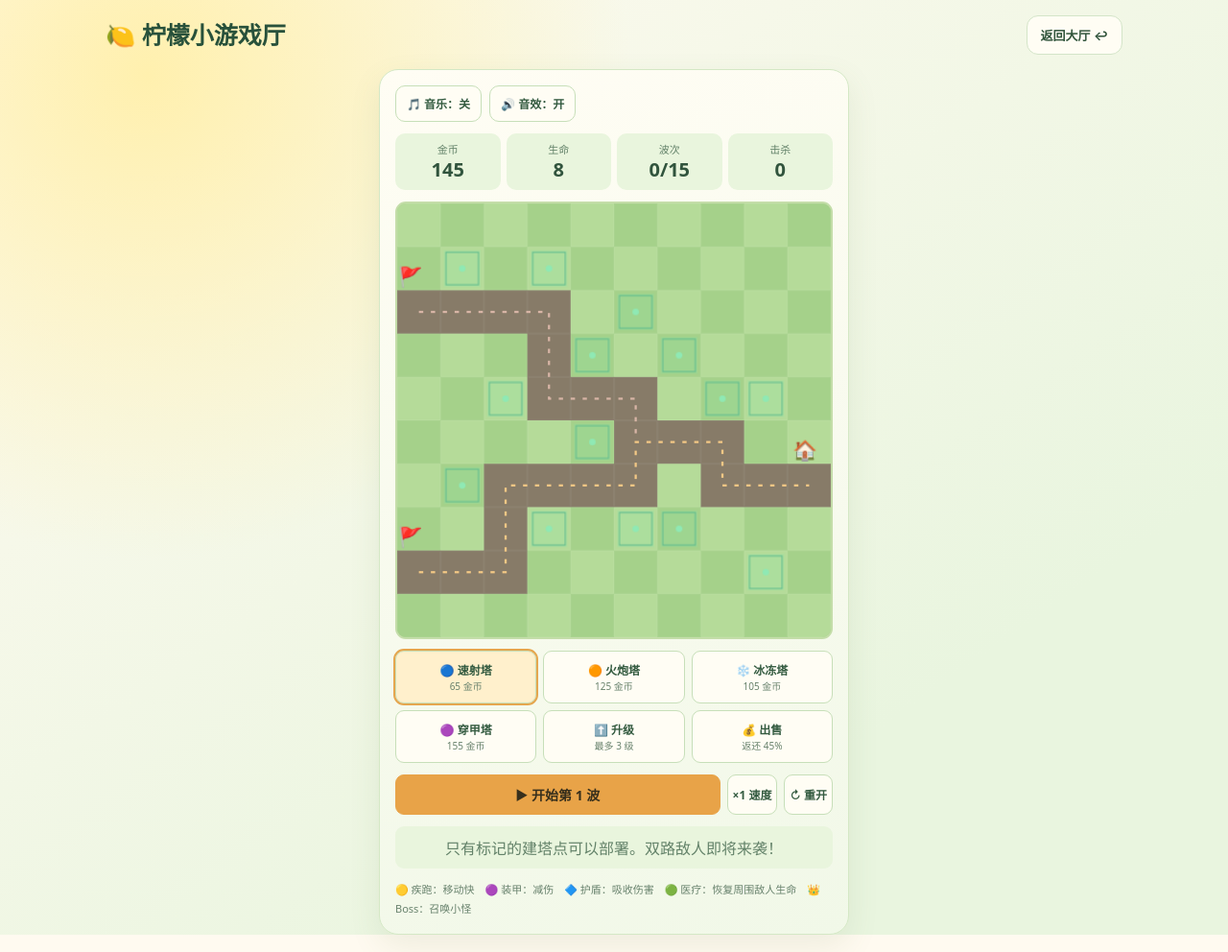
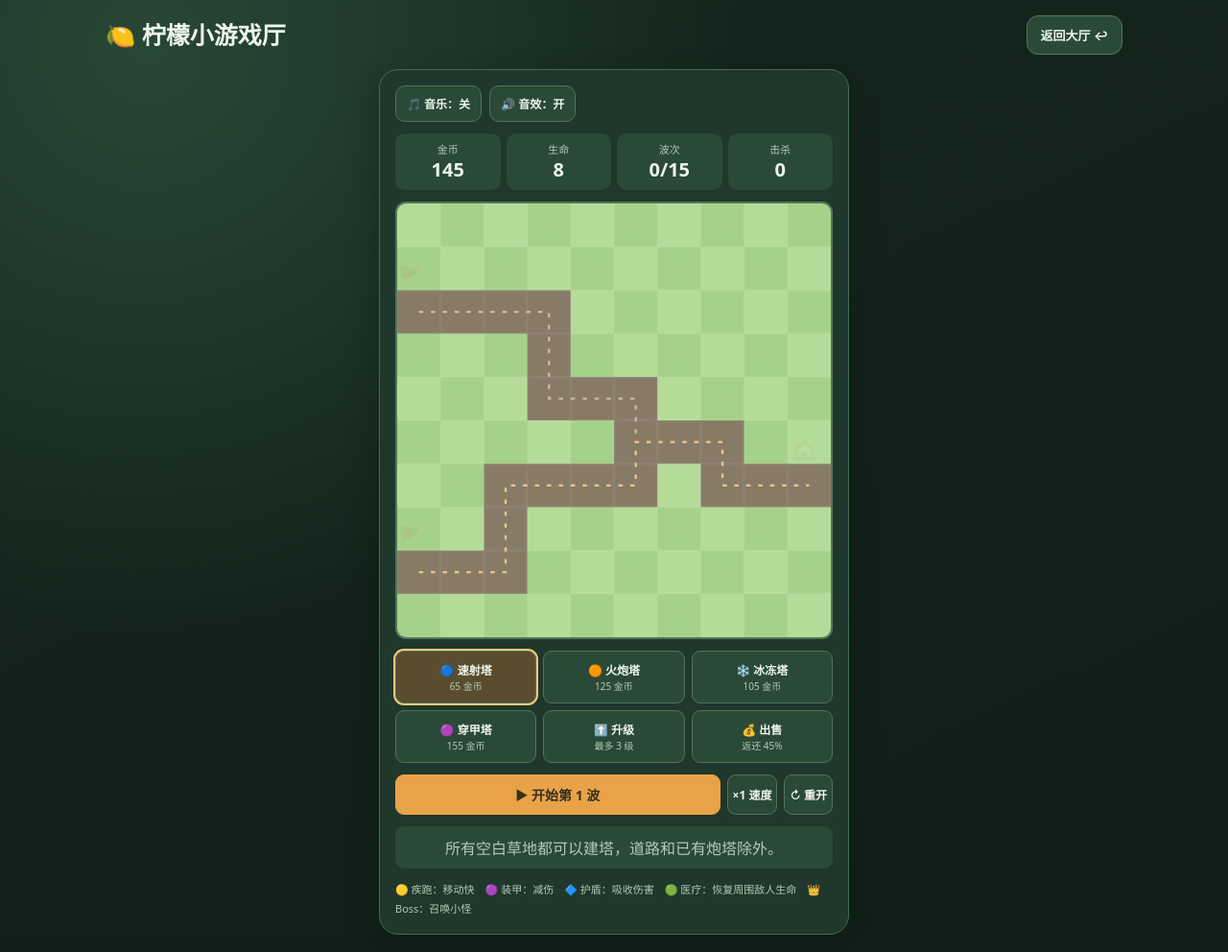
Before and after one commit to frankwang98/lemon_minigame, a plain HTML site: page tower-defense-3.html in a window 1280 px wide. Shown: the whole page at 96% size. Drawn offline with Linux system fonts and the dark colour scheme.

Commit message:
feat: free grass tower placement and adaptive H5 light-dark themes

```diff
--- a/h5-theme.css
+++ b/h5-theme.css
@@ -34,3 +34,31 @@ body{background:radial-gradient(circle at 12% 8%,#fff0ae 0,transparent 35%),line
 .hall-game{background:#fffdf5!important;border-color:#d3e7c7;box-shadow:0 12px 32px #607e461c}
 .hall-audio button{background:#fffdf4;border-color:#c8dfb9;color:#30543b}
 .hall-tip{color:#65806a}
+
+/* System-following theme, shared by the hall and all three H5 games. */
+@media (prefers-color-scheme: dark){
+ :root{color-scheme:dark;--bg:#121f1a;--panel:#20372b;--panel2:#2b4937;--line:#4e7059;--text:#edf6e9;--muted:#b2cbb7;--accent:#a6e2b3}
+ html{background:#121f1a}
+ body,body.hall-light,body.catch-light{background:radial-gradient(circle at 12% 5%,#294735,transparent 42%),linear-gradient(155deg,#15271e,#101e19)!important;color:#edf6e9!important}
+ .hall-heading,.hall-light .hall-heading,.catch-light .hall-heading{color:#edf6e9}
+ .hall-nav .hall-back,.hall-light .hall-nav .hall-back,.catch-light .hall-back,.hall-action{background:#2b4937;color:#edf6e9;border-color:#55765c}
+ .hall-game,.game.hall-game,.tower-light .game.hall-game,.catch-light .game.hall-game,.hall-light .tiles .tile.hall-game,.hall-light .tiles .tile:nth-child(2),.hall-light .tiles .tile:nth-child(3),.hall-light .game-area .frame.hall-game{background:#20372b!important;color:#edf6e9;border-color:#456b50;box-shadow:0 12px 32px #09150d55}
+ .hall-light .tiles .tile small,.hall-light .hint,.hall-light footer,.hall-light .game-area #instructions,.hall-tip{color:#b2cbb7}
+ .hall-audio button,.hall-light .game-area .hall-audio button,.catch-light .tool,.tower-light .tools button,.tower-light .controls button:not(.main),.tower-light .sound-switch button{background:#2b4937;color:#edf6e9;border-color:#52745a}
+ .tower-light .stat,.tower-light .msg,.catch-light .stat{background:#2b4937;color:#b2cbb7}
+ .tower-light .stat b,.catch-light .stat,.catch-light .tray-head{color:#edf6e9}
+ .tower-light .small,.tower-light .legend,.catch-light .hintline{color:#b2cbb7}
+ .tower-light .tools button.sel{background:#5a4d2e;outline-color:#f3ca7d}
+ .tower-light canvas{background:#294d38;border-color:#4f7956}
+ .catch-light .board{background:radial-gradient(ellipse at 50% 40%,#5c8255,#365e41 65%,#254634);border-color:#618c65}
+ .catch-light .slot{background:#193327;border-color:#52765a}
+ .catch-light .slot.filled{background:#e7d4a6}
+ .catch-light .progress{background:#1b3326}
+ .catch-light .message{color:#f0d08b}
+ .catch-light .modal{background:#10241ded;color:#edf6e9}
+ .catch-light .modal #summary{color:#b2cbb7}
+ .match-caption{color:#e2f1dd}
+}
+.catch-light #time{color:inherit}
+.catch-light #time.time-warning{color:#d75037}
+@media (prefers-color-scheme:dark){.catch-light #time.time-warning{color:#ffad95}}
--- a/lemon-catch.js
+++ b/lemon-catch.js
@@ -22,7 +22,7 @@ timer=setInterval(()=>{if(ended||document.hidden)return;seconds=Math.max(0,secon
 function metrics(){
 $('level').textContent=level;$('left').textContent=remaining;$('score').textContent=score;
 $('time').textContent=String(Math.floor(seconds/60)).padStart(2,'0')+':'+String(seconds%60).padStart(2,'0');
-$('time').style.color=seconds<=30?'#ff9d8c':'#fff';
+$('time').classList.toggle('time-warning',seconds<=30);
 $('progress').style.width=(total?(total-remaining)/total*100:0)+'%';
 }
 function render(){
--- a/tower-defense-3.html
+++ b/tower-defense-3.html
@@ -17,13 +17,13 @@ a.back{display:block;max-width:490px;margin:12px auto 0;padding:0 16px;color:#b8
 <canvas id="xCanvas" width="400" height="400" aria-label="塔防地图"></canvas>
 <div class="tools"><button data-mode="gun" class="sel">🔵 速射塔<div class="small">65 金币</div></button><button data-mode="cannon">🟠 火炮塔<div class="small">125 金币</div></button><button data-mode="ice">❄️ 冰冻塔<div class="small">105 金币</div></button><button data-mode="laser">🟣 穿甲塔<div class="small">155 金币</div></button><button data-mode="upgrade">⬆️ 升级<div class="small">最多 3 级</div></button><button data-mode="sell">💰 出售<div class="small">返还 45%</div></button></div>
 <div class="controls"><button class="main" id="xStart">▶ 开始第 1 波</button><button id="xSpeed">×1 速度</button><button id="xReset">↻ 重开</button></div>
-<div id="xMsg" class="msg" aria-live="polite">只有标记的建塔点可以部署。双路敌人即将来袭！</div><div class="legend">🟡 疾跑：移动快　🟣 装甲：减伤　🔷 护盾：吸收伤害　🟢 医疗：恢复周围敌人生命　👑 Boss：召唤小怪</div></main><script src="./h5-music.js"></script><script src="./h5-swipe.js"></script>
+<div id="xMsg" class="msg" aria-live="polite">所有空白草地都可以建塔，道路和已有炮塔除外。</div><div class="legend">🟡 疾跑：移动快　🟣 装甲：减伤　🔷 护盾：吸收伤害　🟢 医疗：恢复周围敌人生命　👑 Boss：召唤小怪</div></main><script src="./h5-music.js"></script><script src="./h5-swipe.js"></script>
 <script>
 (function(){
 const root=document.getElementById('hellTD'),q=s=>root.querySelector(s),cv=q('#xCanvas'),c=cv.getContext('2d'),S=40;
 const paths=[[[0,2],[1,2],[2,2],[3,2],[3,3],[3,4],[4,4],[5,4],[5,5],[6,5],[7,5],[7,6],[8,6],[9,6]],[[0,8],[1,8],[2,8],[2,7],[2,6],[3,6],[4,6],[5,6],[5,5],[6,5],[7,5],[7,6],[8,6],[9,6]]];
 const slots=[[1,1],[3,1],[5,2],[4,3],[2,4],[4,5],[6,3],[7,4],[8,4],[1,6],[3,7],[5,7],[6,7],[8,8]];
-const slotSet=new Set(slots.map(p=>p.join(',')));
+const roadSet=new Set(paths.flat().map(p=>p.join(',')));
 const config={gun:{cost:65,range:100,dmg:17,rate:.25,color:'#42b5ff'},cannon:{cost:125,range:118,dmg:62,rate:1.3,color:'#ffac50'},ice:{cost:105,range:100,dmg:9,rate:.65,color:'#8ee9ff'},laser:{cost:155,range:132,dmg:44,rate:.72,color:'#c58cff'}};
 let gold,life,wave,kills,towers,enemies,shots,mode,active,ended,spawned,clock,speed,last,uid,bossSpawn;
 let soundEnabled=true,soundContext=null,lastShotSound=0;
@@ -34,7 +34,7 @@ root.addEventListener('pointerdown',unlockSound,{passive:true});
 const msg=s=>q('#xMsg').textContent=s;
 function sync(){q('#xGold').textContent=gold;q('#xLife').textContent=life;q('#xWave').textContent=wave+'/15';q('#xKills').textContent=kills;q('#xStart').disabled=active||ended||wave>=15}
 function choose(m){mode=m;root.querySelectorAll('[data-mode]').forEach(b=>b.classList.toggle('sel',b.dataset.mode===m))}
-function reset(){gold=145;life=8;wave=0;kills=0;towers=[];enemies=[];shots=[];mode='gun';active=false;ended=false;spawned=0;clock=0;speed=1;last=0;uid=0;bossSpawn=0;q('#xSpeed').textContent='×1 速度';q('#xStart').textContent='▶ 开始第 1 波';msg('只有标记的建塔点可以部署。双路敌人即将来袭！');choose('gun');sync()}
+function reset(){gold=145;life=8;wave=0;kills=0;towers=[];enemies=[];shots=[];mode='gun';active=false;ended=false;spawned=0;clock=0;speed=1;last=0;uid=0;bossSpawn=0;q('#xSpeed').textContent='×1 速度';q('#xStart').textContent='▶ 开始第 1 波';msg('所有空白草地都可以建塔，道路和已有炮塔除外。');choose('gun');sync()}
 function pos(e){let path=paths[e.lane],i=Math.min(Math.floor(e.p),path.length-2),f=Math.min(1,e.p-i),a=path[i],b=path[i+1];return{x:(a[0]+(b[0]-a[0])*f+.5)*S,y:(a[1]+(b[1]-a[1])*f+.5)*S}}
 function total(){return 7+wave*2}
 function spawn(type,lane,p=0){let mult=Math.pow(1.27,wave-1),hp={normal:65,fast:43,armor:170,shield:100,medic:90,boss:900}[type]*mult;enemies.push({id:++uid,type,lane,p,hp,max:hp,shield:type==='shield'?hp*.9:0,v:{normal:.7,fast:1.35,armor:.42,shield:.68,medic:.58,boss:.32}[type],reward:{normal:12,fast:16,armor:24,shield:19,medic:25,boss:120}[type],slow:0,heal:0,summon:0})}
@@ -42,7 +42,7 @@ root.querySelectorAll('[data-mode]').forEach(b=>b.onclick=()=>choose(b.dataset.m
 q('#xSpeed').onclick=()=>{speed=speed===1?2:speed===2?3:1;q('#xSpeed').textContent='×'+speed+' 速度'};
 q('#xReset').onclick=reset;
 q('#xStart').onclick=()=>{if(active||ended||wave>=15)return;wave++;active=true;sound(540,.16,.08);spawned=0;clock=0;q('#xStart').textContent='⚔️ 进攻中';msg(wave%5===0?'⚠️ Boss 入侵！':'第 '+wave+' 波：双路进攻');sync()};
-cv.addEventListener('pointerdown',ev=>{if(ended)return;let r=cv.getBoundingClientRect(),x=Math.floor((ev.clientX-r.left)*400/r.width/40),y=Math.floor((ev.clientY-r.top)*400/r.height/40);let t=towers.find(t=>t.x===x&&t.y===y);if(mode==='upgrade'){if(!t){msg('请选择已有炮塔');return}if(t.level===3){msg('已达到最高等级');return}let cost=65+t.level*65;if(gold<cost){msg('升级需要 '+cost+' 金币');return}gold-=cost;t.spent+=cost;t.level++;sound(730,.15,.07);msg('升级成功，Lv.'+t.level)}else if(mode==='sell'){if(!t){msg('这里没有炮塔');return}let amount=Math.floor(t.spent*.45);gold+=amount;towers=towers.filter(v=>v!==t);sound(340,.12,.06);msg('出售获得 '+amount+' 金币')}else{if(!slotSet.has(x+','+y)){msg('只能在发光的建塔点建造！');return}if(t){msg('位置已占用');return}let cost=config[mode].cost;if(gold<cost){msg('金币不足，需要 '+cost);return}gold-=cost;towers.push({x,y,type:mode,level:1,spent:cost,cool:0});sound(580,.11,.07);msg('建造成功')}sync()});
+cv.addEventListener('pointerdown',ev=>{if(ended)return;let r=cv.getBoundingClientRect(),x=Math.floor((ev.clientX-r.left)*400/r.width/40),y=Math.floor((ev.clientY-r.top)*400/r.height/40);let t=towers.find(t=>t.x===x&&t.y===y);if(mode==='upgrade'){if(!t){msg('请选择已有炮塔');return}if(t.level===3){msg('已达到最高等级');return}let cost=65+t.level*65;if(gold<cost){msg('升级需要 '+cost+' 金币');return}gold-=cost;t.spent+=cost;t.level++;sound(730,.15,.07);msg('升级成功，Lv.'+t.level)}else if(mode==='sell'){if(!t){msg('这里没有炮塔');return}let amount=Math.floor(t.spent*.45);gold+=amount;towers=towers.filter(v=>v!==t);sound(340,.12,.06);msg('出售获得 '+amount+' 金币')}else{if(x<0||x>=10||y<0||y>=10||roadSet.has(x+','+y)){msg('道路上不能建塔，请选择空白草地！');return}if(t){msg('位置已占用');return}let cost=config[mode].cost;if(gold<cost){msg('金币不足，需要 '+cost);return}gold-=cost;towers.push({x,y,type:mode,level:1,spent:cost,cool:0});sound(580,.11,.07);msg('建造成功')}sync()});
 function hit(e,d,t){if(e.type==='armor'&&t.type!=='laser')d*=.32;if(e.type==='boss'&&t.type!=='laser')d*=.7;if(e.shield>0){let used=Math.min(e.shield,d);e.shield-=used;d-=used}e.hp-=d;if(t.type==='ice')e.slow=Math.max(e.slow,1.8)}
 function update(dt){if(!active)return;clock-=dt;if(spawned<total()&&clock<=0){let n=spawned,type=n%9===8?'medic':n%6===5?'shield':n%5===3?'armor':n%3===1?'fast':'normal';if(wave%5===0&&n===total()-1)type='boss';spawn(type,n%2);spawned++;clock=Math.max(.24,.7-wave*.019)}
 for(let e of enemies){e.slow=Math.max(0,e.slow-dt);e.p+=e.v*(e.slow>0?.48:1)*dt;if(e.type==='medic'){e.heal+=dt;if(e.heal>=1.4){e.heal=0;let ep=pos(e);for(let other of enemies){let op=pos(other);if(Math.hypot(op.x-ep.x,op.y-ep.y)<95)other.hp=Math.min(other.max,other.hp+other.max*.075)}}}if(e.type==='boss'){e.summon+=dt;if(e.summon>=3.8){e.summon=0;bossSpawn++;if(bossSpawn<15)spawn('fast',e.lane,Math.max(0,e.p-.65))}}}
@@ -51,9 +51,9 @@ shots=shots.filter(s=>(s.ttl-=dt)>0);
 for(let i=enemies.length-1;i>=0;i--){let e=enemies[i];if(e.hp<=0){gold+=e.reward;kills++;enemies.splice(i,1)}else if(e.p>=paths[e.lane].length-1){life-=e.type==='boss'?5:e.type==='armor'?2:1;enemies.splice(i,1)}}
 if(life<=0){life=0;active=false;ended=true;q('#xStart').textContent='失败';sound(150,.4,.09);msg('💀 基地失守！最终到达第 '+wave+' 波。')}
 else if(spawned>=total()&&enemies.length===0){active=false;if(wave===15){ended=true;q('#xStart').textContent='🏆 胜利';sound(880,.35,.09);msg('🏆 全部 15 波通关！你守住了基地！')}else{gold+=20;q('#xStart').textContent='▶ 开始第 '+(wave+1)+' 波';msg('守住第 '+wave+' 波，奖励 20 金币。')}}sync()}
-function draw(){c.clearRect(0,0,400,400);let road=new Set(paths.flat().map(p=>p.join(',')));for(let y=0;y<10;y++)for(let x=0;x<10;x++){c.fillStyle=road.has(x+','+y)?'#877b68':(x+y)%2?'#a5d18a':'#b5db99';c.fillRect(x*S,y*S,S,S);c.strokeStyle='rgba(255,255,255,.045)';c.strokeRect(x*S+.5,y*S+.5,39,39)}
+function draw(){c.clearRect(0,0,400,400);let road=roadSet;for(let y=0;y<10;y++)for(let x=0;x<10;x++){c.fillStyle=road.has(x+','+y)?'#877b68':(x+y)%2?'#a5d18a':'#b5db99';c.fillRect(x*S,y*S,S,S);c.strokeStyle='rgba(255,255,255,.045)';c.strokeRect(x*S+.5,y*S+.5,39,39)}
 for(let lane=0;lane<2;lane++){c.strokeStyle=lane?'#f3c885':'#d8b5a6';c.lineWidth=2;c.setLineDash([4,7]);c.beginPath();paths[lane].forEach((p,i)=>{let x=(p[0]+.5)*S,y=(p[1]+.5)*S;i?c.lineTo(x,y):c.moveTo(x,y)});c.stroke();c.setLineDash([])}
-for(let [x,y] of slots){let occupied=towers.some(t=>t.x===x&&t.y===y);if(!occupied){c.fillStyle='rgba(110,236,181,.13)';c.fillRect(x*S+3,y*S+3,34,34);c.strokeStyle='#62bd90';c.lineWidth=1;c.strokeRect(x*S+5,y*S+5,30,30);c.fillStyle='#8fe9b4';c.beginPath();c.arc((x+.5)*S,(y+.5)*S,3,0,7);c.fill()}}
+for(let y=0;y<10;y++)for(let x=0;x<10;x++){if(roadSet.has(x+','+y)||towers.some(t=>t.x===x&&t.y===y))continue;c.fillStyle='rgba(255,255,255,.07)';c.beginPath();c.arc((x+.5)*S,(y+.5)*S,2,0,Math.PI*2);c.fill()}
 c.font='18px sans-serif';c.fillText('🚩',1,74);c.fillText('🚩',1,314);c.fillText('🏠',365,234);
 for(let t of towers){let x=(t.x+.5)*S,y=(t.y+.5)*S;c.fillStyle='#10272d';c.beginPath();c.arc(x,y,17,0,7);c.fill();c.fillStyle=config[t.type].color;c.beginPath();c.arc(x,y,12,0,7);c.fill();c.fillStyle='#152c34';c.fillRect(x-3,y-17,6,14);c.fillStyle='white';c.font='bold 11px sans-serif';c.textAlign='center';c.fillText(t.level,x,y+4);c.textAlign='left'}
 for(let e of enemies){let p=pos(e),rad=e.type==='boss'?17:e.type==='armor'?13:10;c.fillStyle={normal:'#ef6c76',fast:'#f4d45e',armor:'#b68cf4',shield:'#60bafa',medic:'#65d894',boss:'#fa649d'}[e.type];c.beginPath();c.arc(p.x,p.y,rad,0,7);c.fill();if(e.shield>0){c.strokeStyle='#92ddff';c.lineWidth=3;c.beginPath();c.arc(p.x,p.y,rad+4,0,7);c.stroke()}if(e.slow>0){c.strokeStyle='#b0f7ff';c.lineWidth=2;c.beginPath();c.arc(p.x,p.y,rad+6,0,7);c.stroke()}if(e.type==='boss'){c.font='16px sans-serif';c.fillText('👑',p.x-9,p.y-16)}c.fillStyle='#502d38';c.fillRect(p.x-14,p.y-rad-9,28,4);c.fillStyle='#70f4a4';c.fillRect(p.x-14,p.y-rad-9,28*Math.max(0,e.hp/e.max),4)}
```
Also changed, not shown: index.html (+1 -1 lines), lemon-catch.html (+1 -1 lines).
